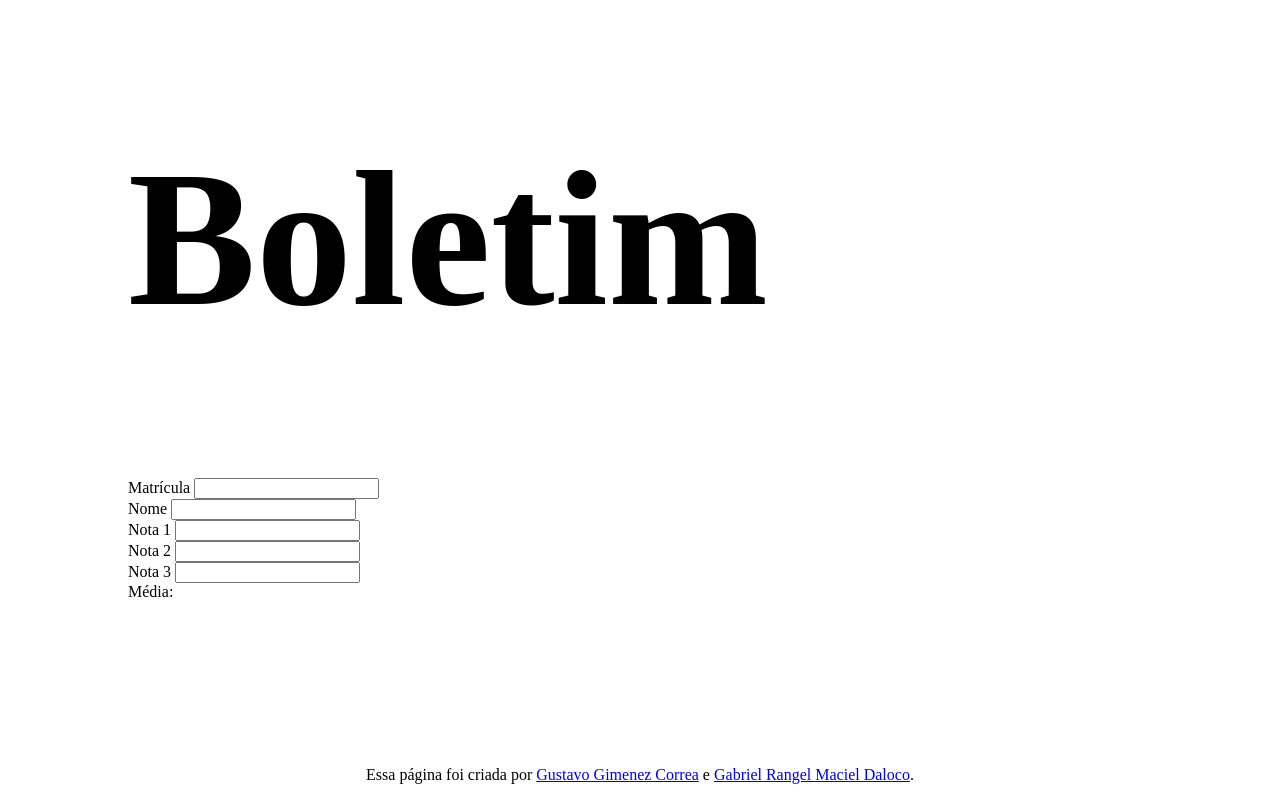
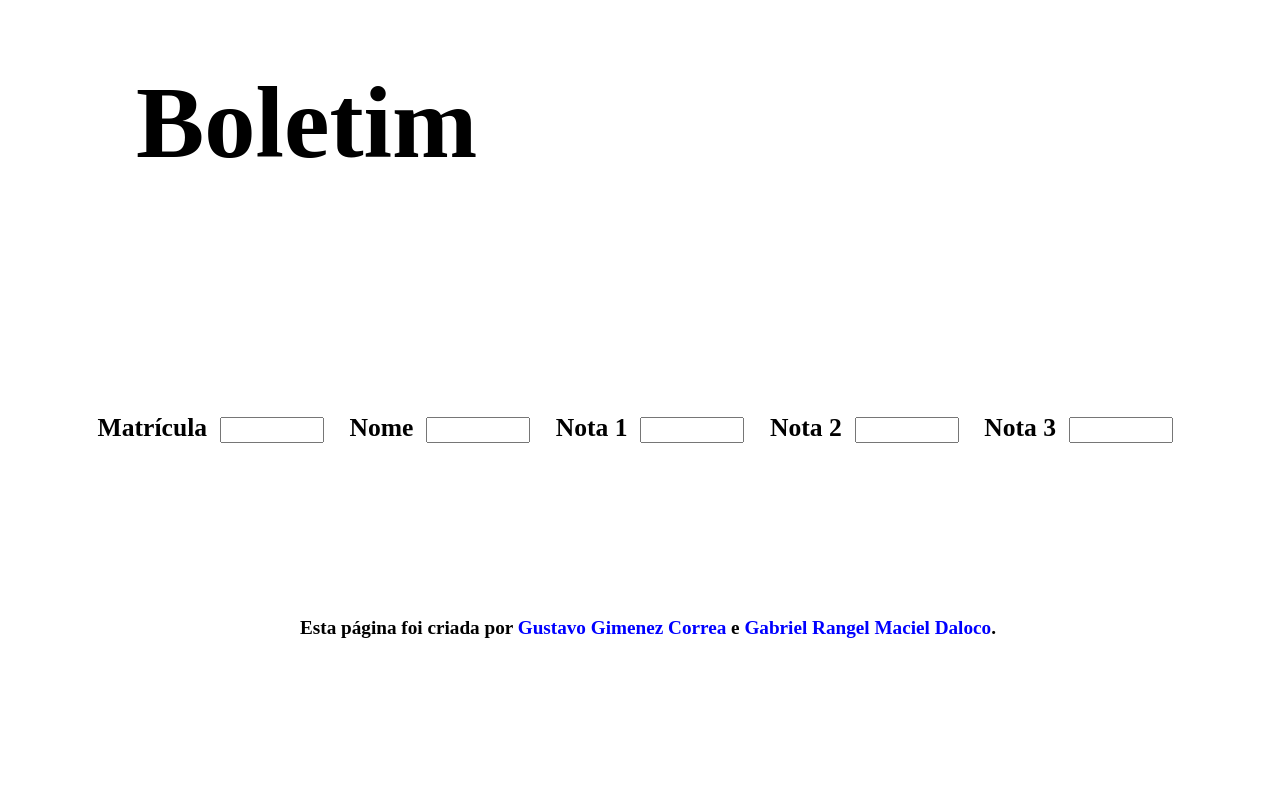
Before and after one commit to xviigimenez/pw, a PHP site: page / in a window 1280 px wide. Run offline with PHP 8.4, Linux system fonts and the light colour scheme.

Commit message:
reformulada completamente a página inicial, com CSS atualizado e cautelosamente alinhado; também adicionado um favicon e consertado um erro em um dos links de email

```diff
--- a/boletim/index.php
+++ b/boletim/index.php
@@ -1,29 +1,33 @@
 <!doctype html>
 <html>
     <head>
-        <title>Front-end</title>
+        <title>Boletim</title>
         <meta charset="utf-8">
         <link rel="stylesheet" type="text/css" href="style.css">
+        <link rel="icon" type="image/x-icon" href="favicon.ico">
     </head>
     <body>
         <header>
-            <h1><a href="index.php">Boletim</a></h1>
+            <h1>Boletim</h1>
         </header>
         <main>
-            <label>Matrícula</label>
-            <input type="number" name="matricula"><br>
-            <label>Nome</label>
-                    <input type="text" name="nome"><br>
-            <label>Nota 1</label>
-                    <input type="number" name="nota1"><br>
-            <label>Nota 2</label>
-                    <input type="number" name="nota2"><br>
-            <label>Nota 3</label>
-                    <input type="number" name="nota3"><br>
-            <label>Média:</label>
+            <div>
+                <label>Matrícula</label>
+                <input type="number" name="matricula">
+                <label>Nome</label>
+                <input type="text" name="nome">
+                <label>Nota 1</label>
+                <input type="number" name="nota1">
+                <label>Nota 2</label>
+                <input type="number" name="nota2">
+                <label>Nota 3</label>
+                <input type="number" name="nota3">
+            </div>
         </main>
         <footer>
-            <p>Essa página foi criada por <a href="mailto:gustavo.correa38@etec.sp.gov.br">Gustavo Gimenez Correa</a> e <a href="gabriel.daloco@etec.sp.gov.br">Gabriel Rangel Maciel Daloco</a>.</p>
+        <div>
+            <p>Esta página foi criada por <a href="mailto:gustavo.correa38@etec.sp.gov.br">Gustavo Gimenez Correa</a> e <a href="mailto:gabriel.daloco@etec.sp.gov.br">Gabriel Rangel Maciel Daloco</a>.</p>
+        </div>
         </footer>
     </body>
 </html>
--- a/boletim/style.css
+++ b/boletim/style.css
@@ -1,32 +1,80 @@
 body {
-  height: 100%;
-  margin: 10%;
+  height: 75vh;
+  width: 100vw;
+}
+body header {
+  height: 25vh;
+  margin: 5% 10% 5% 10%;
 }
 body header h1 {
-  font-size: 12rem;
-}
-body header h1 a {
-  text-decoration: none;
+  cursor: default;
+  margin-top: 0;
+  margin-bottom: 0;
+  font-size: 8vw;
   color: black;
   transition: 0.5s;
 }
-body header h1 a:hover {
+body header h1:hover {
   color: grey;
   transition: 0.5s;
+  font-size: 10vw;
 }
-body main article h1 {
-  font-size: 3rem;
+body main {
+  height: 25vh;
 }
-body footer {
-  position: fixed;
-  left: 0;
-  bottom: 0;
-  width: 100%;
-  text-align: center;
-}
-body footer div {
+body main div {
+  height: 100%;
   display: flex;
   flex-direction: row;
   justify-content: center;
   align-items: center;
-}/*# sourceMappingURL=style.css.map */
+  transition: 3s;
+}
+body main div label {
+  font-size: 2vw;
+  font-weight: bold;
+  padding: 5rem 0 5rem 0;
+  transition: 0.5s;
+}
+body main div label:hover {
+  color: grey;
+  font-size: 2.1vw;
+  transition: 0.5s;
+}
+body main div input {
+  margin-left: 1vw;
+  margin-right: 2vw;
+  margin-top: 0.5vh;
+  width: 7.5vw;
+  height: 2.5vh;
+  transition: 1s;
+}
+body main div input:hover {
+  width: 15vw;
+  transition: 1s;
+}
+body footer {
+  height: 25vh;
+  text-align: center;
+}
+body footer div {
+  height: 100%;
+  display: flex;
+  flex-direction: row;
+  justify-content: center;
+  align-items: center;
+}
+body footer div p {
+  color: black;
+  font-size: 1.5vw;
+  font-weight: bold;
+}
+body footer div p a {
+  color: blue;
+  text-decoration: none;
+  transition: 0.5s;
+}
+body footer div p a:hover {
+  font-size: 1.8vw;
+  transition: 0.5s;
+}
--- a/boletim/style.scss
+++ b/boletim/style.scss
@@ -1,41 +1,80 @@
 body {
-    height: 100%;
-    margin: 10%;
+    height: 75vh;
+    width: 100vw;
     header {
+        height: 25vh;
+        margin: 5% 10% 5% 10%;
         h1 {
-            font-size: 12rem;
-            a {
-                text-decoration: none;
-                color: black;
+            cursor: default;
+            margin-top: 0;
+            margin-bottom: 0;
+            font-size: 8vw;
+            color: black;
+            transition: .5s;
+            &:hover {
+                color: grey;
+                transition: .5s;
+                font-size: 10vw
+            }
+        }
+    }
+    main {
+        height: 25vh;
+        div {
+            height: 100%;
+            display: flex;
+            flex-direction: row;
+            justify-content: center;
+            align-items: center;
+            transition: 3s;
+            label {
+                font-size: 2vw;
+                font-weight: bold;
+                padding: 5rem 0 5rem 0;
                 transition: .5s;
                 &:hover {
                     color: grey;
+                    font-size: 2.1vw;
                     transition: .5s;
+                }
+            }
+            input {
+                margin-left: 1vw;
+                margin-right: 2vw;
+                margin-top: .5vh;
+                width: 7.5vw;
+                height: 2.5vh;
+                transition: 1s;
+                &:hover {
+                    width: 15vw;
+                    transition: 1s;
                 }
             }
         }
     }
-    main {
-        article {
-            h1 {
-                font-size: 3rem;
-            }
-        }
-    }
     footer {
-        position: fixed;
-        left: 0;
-        bottom: 0;
-        width: 100%;
+        height: 25vh;
         text-align: center;
         div {
-            // top right bottom left
-            //margin: 5% 2.5% 0 2.5%;
+            height: 100%;
             display: flex;
             flex-direction: row;
             justify-content: center;
             align-items: center;
+            p {
+                    color: black;
+                    font-size: 1.5vw;
+                    font-weight: bold;
+                a {
+                    color: blue;
+                    text-decoration: none;
+                    transition: .5s;
+                    &:hover {
+                        font-size: 1.8vw;
+                        transition: .5s;
+                    }
+                }
+            }
         }
     }
-
 }
```
Also changed, not shown: boletim/favicon.ico (added).
